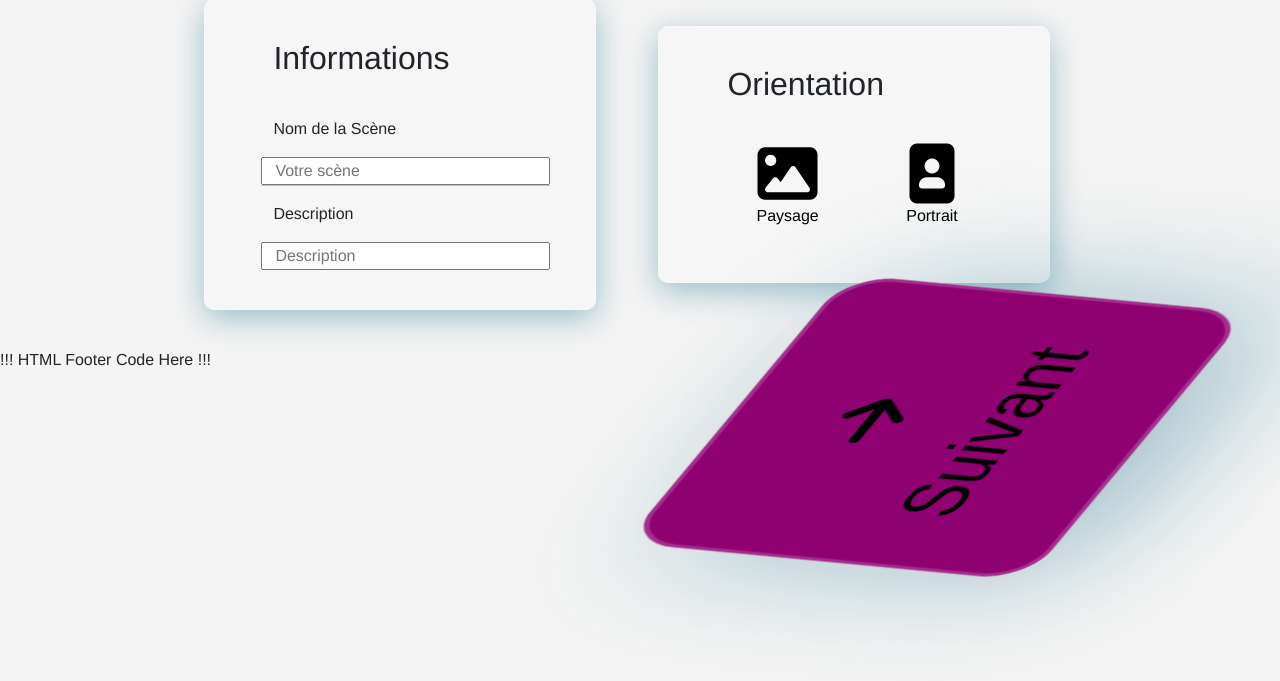
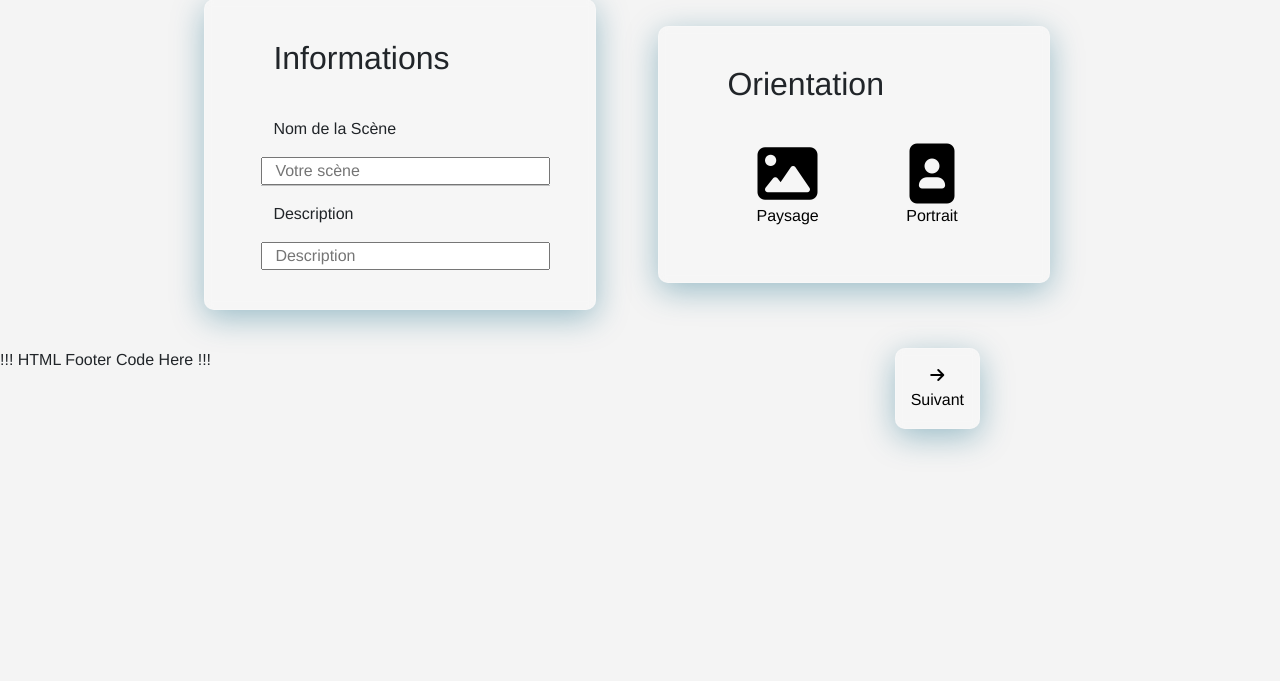
Before and after one commit to algosup/2022-2023-project-2-factory-display-Project-2-group, a PHP site: page /scenes/create.html in a window 1280 px wide. Shown: the part 119-800 px from the top of the page. Run offline with PHP 8.4, Linux system fonts and the light colour scheme; some libraries are stand-ins or nearby versions.

Commit message:
disable button animation

```diff
--- a/factory-display/assets/css/scenes/info.css
+++ b/factory-display/assets/css/scenes/info.css
@@ -138,7 +138,7 @@
   padding-bottom: -20px;
 }
 
-#nextBtn {
+/* #nextBtn {
   animation: animate 10s infinite;
 }
 
@@ -198,7 +198,7 @@
     transform: translateY(0px) rotate(360deg) scale(1) skew(360deg);
     background-color: yellow;
   }
-}
+} */
 div.btnContainer {
   display: flex;
   flex-direction: row;
@@ -209,5 +209,4 @@
 
 #landBtn, #portBtn {
   width: 50%;
-  transform: translate();
 }
```
